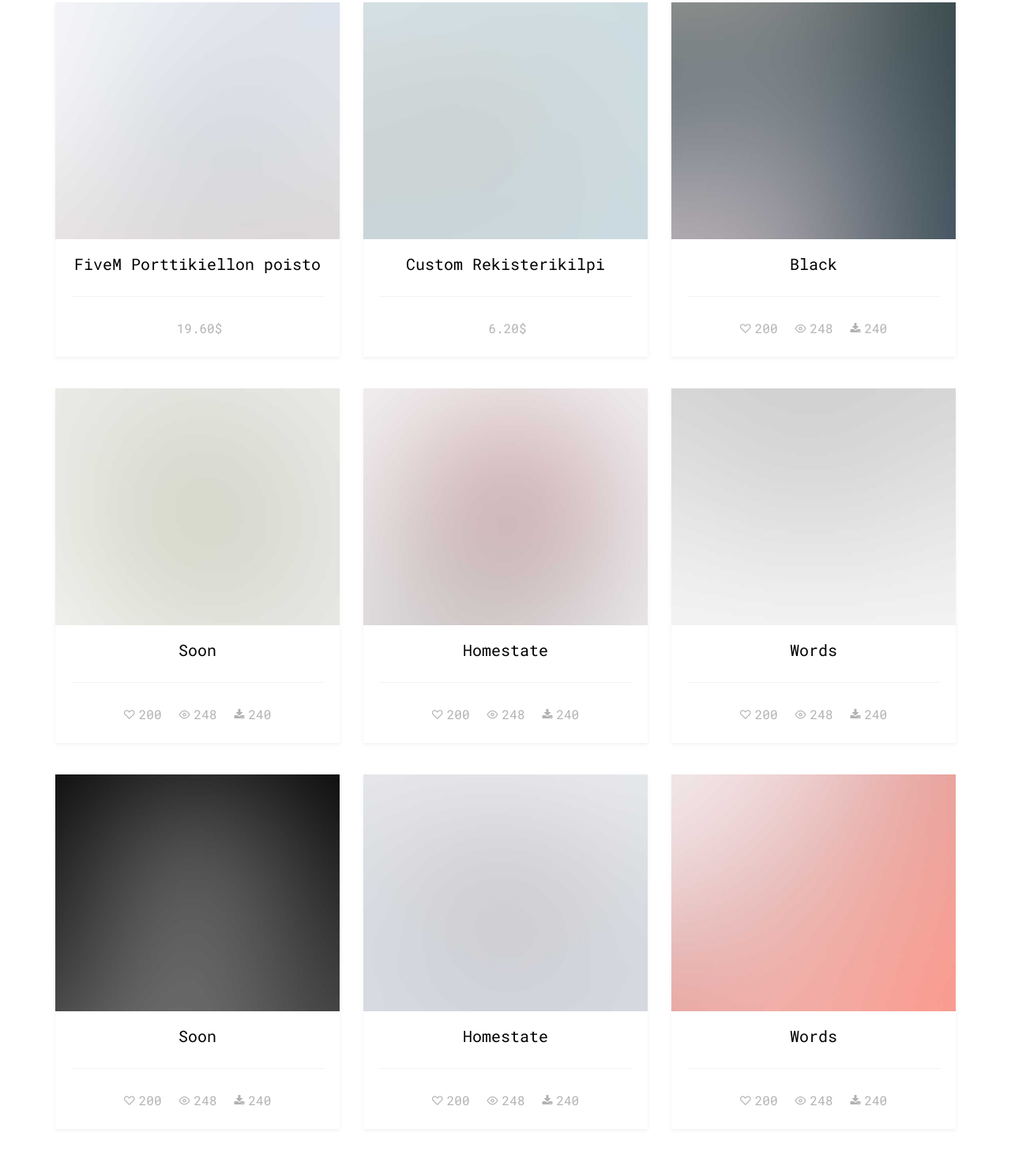
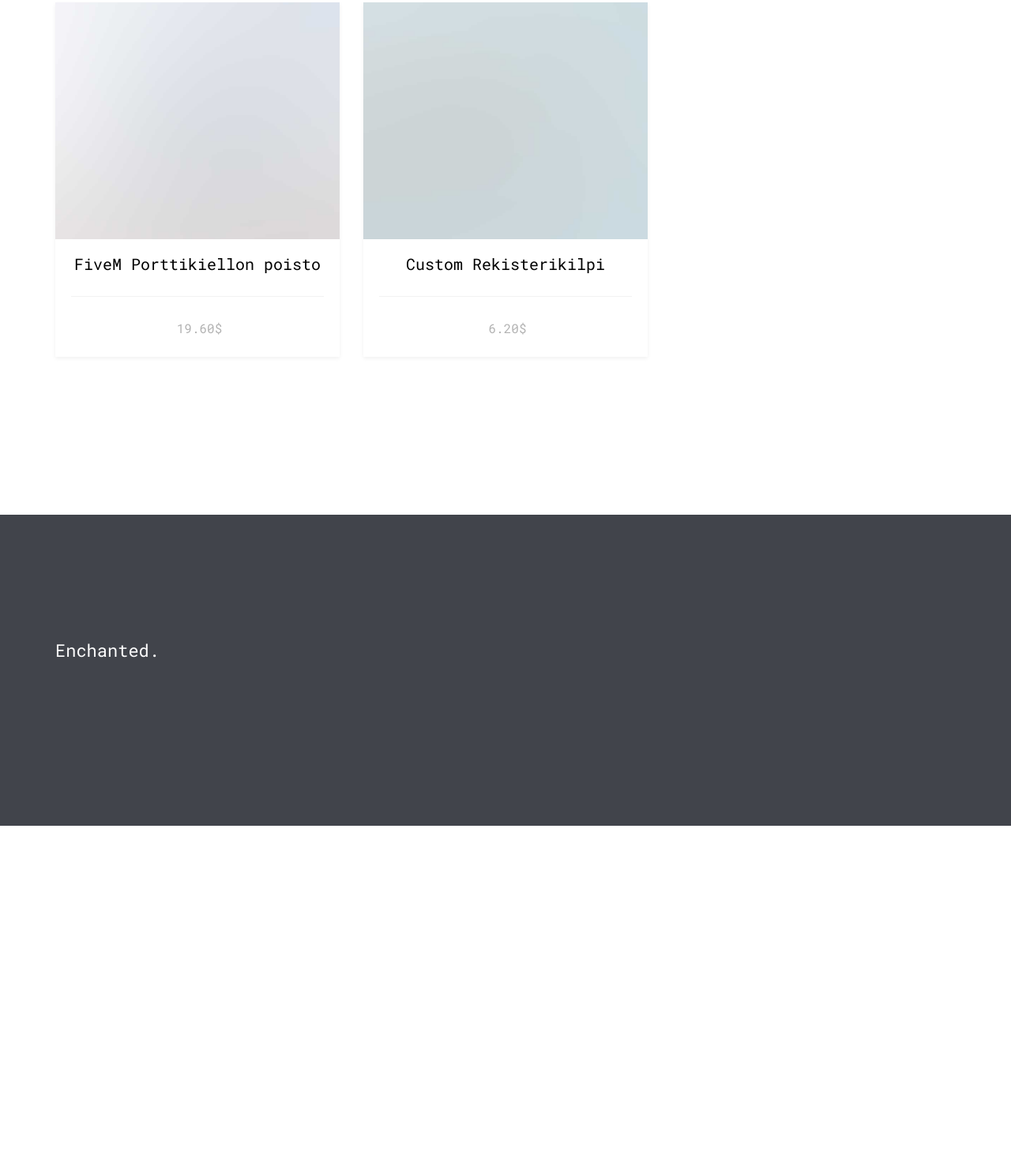
Before and after one commit to Ademrobert/enchanted, a plain HTML site: page index.html in a window 1280 px wide. Shown: the part 4043-5520 px from the top of the page at 79% size. After the commit the page ends 5089 px from the top, so only its background shows below. Drawn offline with Linux system fonts and the light colour scheme; files whose address does not match are found by name.

```diff
--- a/index.html
+++ b/index.html
@@ -320,145 +320,7 @@
 									<ul class="stuff">
 										<li><i></i>6.20$</li>
 
-									</ul>
-								</div>
-							</a>
-						</div>
-					</div>
-					<div class="col-md-4">
-						<div class="fh5co-portfolio animate-box">
-							<a href="#">
-								<div class="portfolio-entry" style="background-image: url(images/portfolio-3.jpg);">
-									<div class="desc">
-										<p>Solid Far far away, behind the word mountains, far from the countries Vokalia and Consonantia, there live the blind texts.</p>
-									</div>
-								</div>
-								<div class="portfolio-text text-center">
-									<h3>Black</h3>
-									<ul class="stuff">
-										<li><i class="icon-heart2"></i>200</li>
-										<li><i class="icon-eye2"></i>248</li>
-										<li><i class="icon-download"></i>240</li>
-									</ul>
-								</div>
-							</a>
-						</div>
-					</div>
-					<div class="col-md-4">
-						<div class="fh5co-portfolio animate-box">
-							<a href="#">
-								<div class="portfolio-entry" style="background-image: url(images/portfolio-4.jpg);">
-									<div class="desc">
-										<p>Solid Far far away, behind the word mountains, far from the countries Vokalia and Consonantia, there live the blind texts.</p>
-									</div>
-								</div>
-								<div class="portfolio-text text-center">
-									<h3>Soon</h3>
-									<ul class="stuff">
-										<li><i class="icon-heart2"></i>200</li>
-										<li><i class="icon-eye2"></i>248</li>
-										<li><i class="icon-download"></i>240</li>
-									</ul>
-								</div>
-							</a>
-						</div>
-					</div>
-					<div class="col-md-4">
-						<div class="fh5co-portfolio animate-box">
-							<a href="#">
-								<div class="portfolio-entry" style="background-image: url(images/portfolio-5.jpg);">
-									<div class="desc">
-										<p>Solid Far far away, behind the word mountains, far from the countries Vokalia and Consonantia, there live the blind texts.</p>
-									</div>
-								</div>
-								<div class="portfolio-text text-center">
-									<h3>Homestate</h3>
-									<ul class="stuff">
-										<li><i class="icon-heart2"></i>200</li>
-										<li><i class="icon-eye2"></i>248</li>
-										<li><i class="icon-download"></i>240</li>
-									</ul>
-								</div>
-							</a>
-						</div>
-					</div>
-					<div class="col-md-4">
-						<div class="fh5co-portfolio animate-box">
-							<a href="#">
-								<div class="portfolio-entry" style="background-image: url(images/portfolio-6.jpg);">
-									<div class="desc">
-										<p>Solid Far far away, behind the word mountains, far from the countries Vokalia and Consonantia, there live the blind texts.</p>
-									</div>
-								</div>
-								<div class="portfolio-text text-center">
-									<h3>Words</h3>
-									<ul class="stuff">
-										<li><i class="icon-heart2"></i>200</li>
-										<li><i class="icon-eye2"></i>248</li>
-										<li><i class="icon-download"></i>240</li>
-									</ul>
-								</div>
-							</a>
-						</div>
-					</div>
 
-					<div class="col-md-4">
-						<div class="fh5co-portfolio animate-box">
-							<a href="#">
-								<div class="portfolio-entry" style="background-image: url(images/portfolio-7.jpg);">
-									<div class="desc">
-										<p>Solid Far far away, behind the word mountains, far from the countries Vokalia and Consonantia, there live the blind texts.</p>
-									</div>
-								</div>
-								<div class="portfolio-text text-center">
-									<h3>Soon</h3>
-									<ul class="stuff">
-										<li><i class="icon-heart2"></i>200</li>
-										<li><i class="icon-eye2"></i>248</li>
-										<li><i class="icon-download"></i>240</li>
-									</ul>
-								</div>
-							</a>
-						</div>
-					</div>
-					<div class="col-md-4">
-						<div class="fh5co-portfolio animate-box">
-							<a href="#">
-								<div class="portfolio-entry" style="background-image: url(images/portfolio-8.jpg);">
-									<div class="desc">
-										<p>Solid Far far away, behind the word mountains, far from the countries Vokalia and Consonantia, there live the blind texts.</p>
-									</div>
-								</div>
-								<div class="portfolio-text text-center">
-									<h3>Homestate</h3>
-									<ul class="stuff">
-										<li><i class="icon-heart2"></i>200</li>
-										<li><i class="icon-eye2"></i>248</li>
-										<li><i class="icon-download"></i>240</li>
-									</ul>
-								</div>
-							</a>
-						</div>
-					</div>
-					<div class="col-md-4">
-						<div class="fh5co-portfolio animate-box">
-							<a href="#">
-								<div class="portfolio-entry" style="background-image: url(images/portfolio-9.jpg);">
-									<div class="desc">
-										<p>Solid Far far away, behind the word mountains, far from the countries Vokalia and Consonantia, there live the blind texts.</p>
-									</div>
-								</div>
-								<div class="portfolio-text text-center">
-									<h3>Words</h3>
-									<ul class="stuff">
-										<li><i class="icon-heart2"></i>200</li>
-										<li><i class="icon-eye2"></i>248</li>
-										<li><i class="icon-download"></i>240</li>
-									</ul>
-								</div>
-							</a>
-						</div>
-					</div>
 				</div>
 			</div>
 		</div>
```
